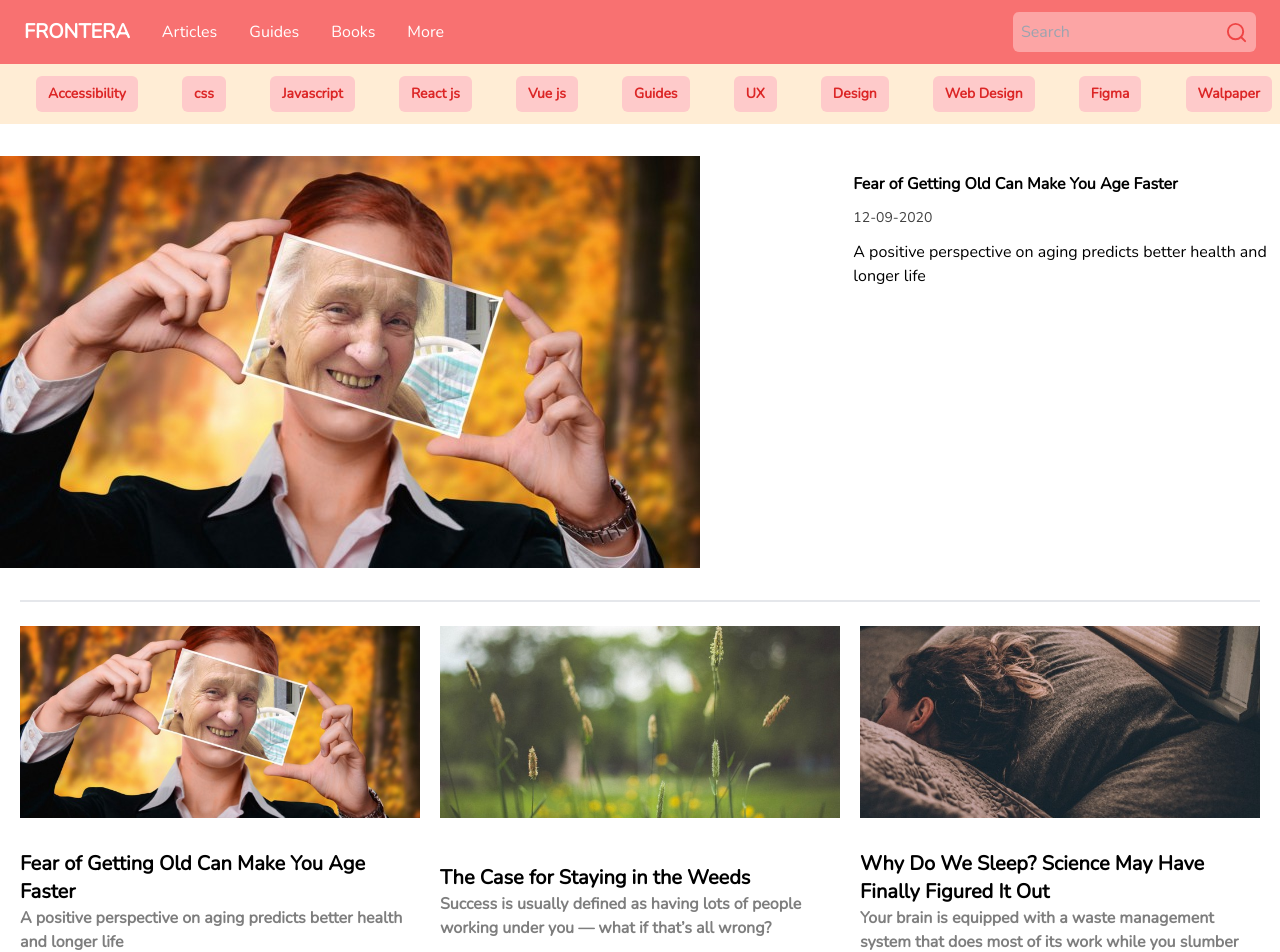
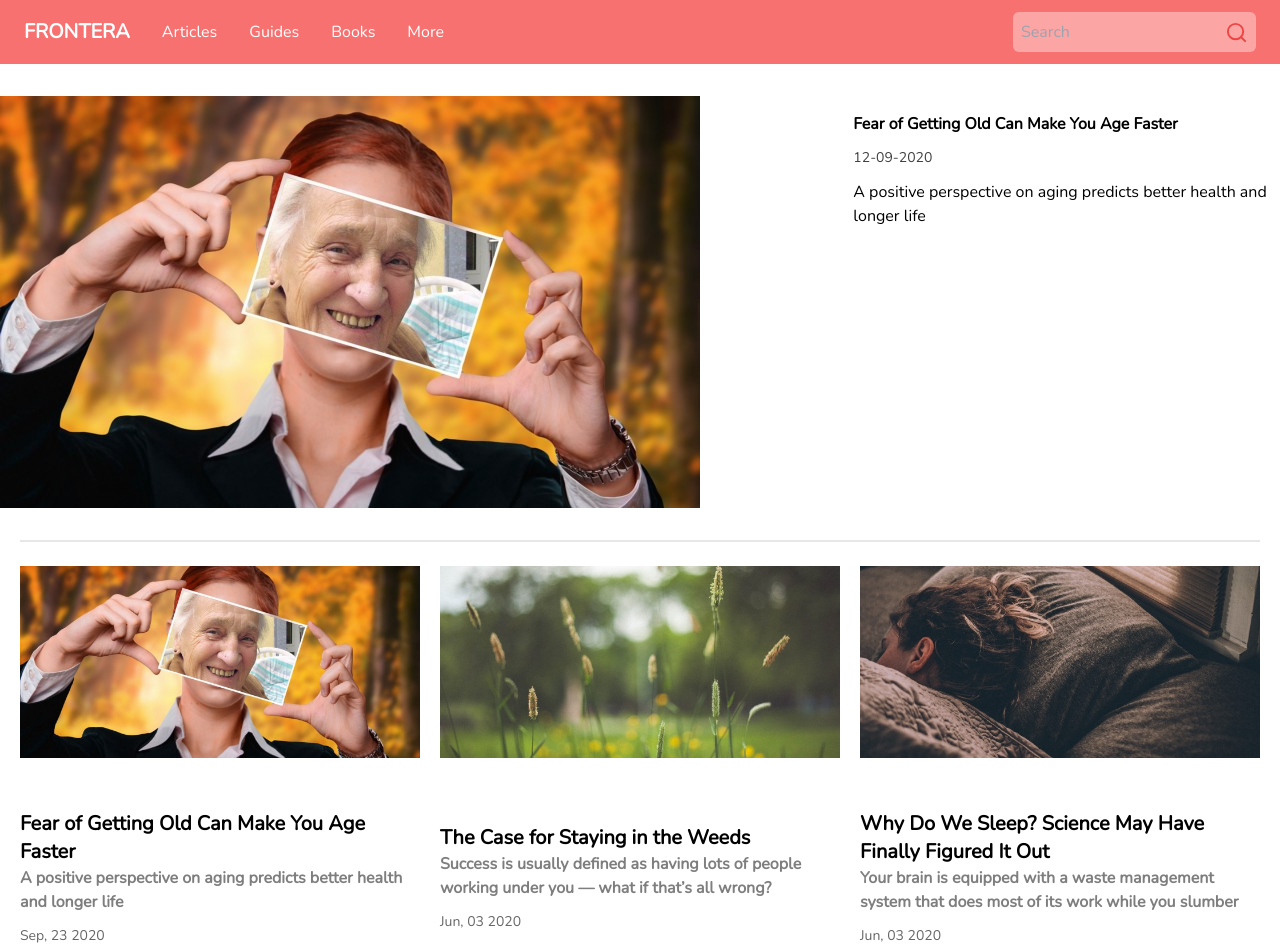
Before and after one commit to helkass/Frontera, a Next.js app: page /post in a window 1280 px wide. Shown: the top 952 px of the page. Built offline with nearby package versions, Linux system fonts and the light colour scheme.

Commit message:
delete categories and modified components

```diff
--- a/components/Blog.js
+++ b/components/Blog.js
@@ -27,7 +27,7 @@ export default function Blog() {
   ]);
 
   return (
-    <section className="container mx-auto min-h-max my-24">
+    <section id="blog" className="container mx-auto min-h-max my-24">
       <div className="text-center my-9 text-xl text-red-700 font-semibold">
         <p>My Blog</p>
       </div>
--- a/components/Contact.js
+++ b/components/Contact.js
@@ -1,6 +1,6 @@
 export default function Contact() {
   return (
-    <section className="container mx-auto relative">
+    <section id="contact" className="container mx-auto relative">
       <div className="mx-4 sm:mx-0 border-2 border-red-700 pt-12">
         <div className="uppercase text-2xl bg-black p-3 absolute -top-7 left-16">
           <p>contact me</p>
--- a/components/Header.js
+++ b/components/Header.js
@@ -50,7 +50,7 @@ export default function Header() {
           <ul className="flex flex-col mt-4 text-lg md:flex-row md:space-x-8 md:mt-0 md:text-sm md:font-medium">
             <li className="hover:scale-150">
               <a
-                href="#"
+                href="/"
                 className="block py-2 lg:pr-4 md:pr-2 lg:pl-3 md:pl-1"
                 aria-current="page"
               >
--- a/components/Works.js
+++ b/components/Works.js
@@ -30,7 +30,7 @@ export default function Works() {
   ]);
 
   return (
-    <section className="min-h-max relative">
+    <section id="works" className="min-h-max relative">
       <div className="container mx-auto">
         <div className="min-h-max">
           <h2 className="text-red-700 font-semibold text-center text-lg">
--- a/components/post/postCard.js
+++ b/components/post/postCard.js
@@ -23,9 +23,7 @@ export default function Card() {
             <div className="lg:mt-4 md:mt-3">
               <Link href="/post/1">
                 <a>
-                  <tittle className="font-bold text-xl mt-5">
-                    {post.tittle}
-                  </tittle>
+                  <p className="font-bold text-xl mt-5">{post.title}</p>
                 </a>
               </Link>
               <p className="opacity-50 font-bold mb-3">
--- a/components/post/postCategories.js
+++ /dev/null
@@ -1,31 +0,0 @@
-export const Categories = () => {
-  let items = [
-    { data: "Accessibility" },
-    { data: "css" },
-    { data: "Javascript" },
-    { data: "React js" },
-    { data: "Vue js" },
-    { data: "Guides" },
-    { data: "UX" },
-    { data: "Design" },
-    { data: "Web Design" },
-    { data: "Figma" },
-    { data: "Walpaper" },
-  ];
-
-  const listItem = items.map((d) => (
-    <li className="my-auto mr-2 mx-auto" key={d.name}>
-      <a
-        className="text-red-600 inline-block text-sm text-center bg-red-200 px-3 py-2 rounded-md hover:text-white hover:bg-red-500 font-bold"
-        href="#"
-      >
-        {d.data}
-      </a>
-    </li>
-  ));
-  return (
-    <div className="overflow-x-scroll whitespace-nowrap bg-orange-100">
-      <ul className="flex my-3">{listItem}</ul>
-    </div>
-  );
-};
--- a/components/post/postContent.js
+++ b/components/post/postContent.js
@@ -4,7 +4,7 @@ export const Content = () => {
   return (
     <div className="container mx-auto">
       <Features
-        tittle="Fear of Getting Old Can Make You Age Faster"
+        title="Fear of Getting Old Can Make You Age Faster"
         img="/assets/age-faster.jpeg"
         shortDescription="A positive perspective on aging predicts better health and longer life"
         date="12-09-2020"
--- a/components/post/postFeatures.js
+++ b/components/post/postFeatures.js
@@ -1,6 +1,6 @@
 import Link from "next/link";
 
-export const Features = ({ img, tittle, shortDescription, date }) => {
+export const Features = ({ img, title, shortDescription, date }) => {
   return (
     <div className="grid lg:grid-cols-6 lg:my-8 md:my-4 mx-4 lg:mx-0">
       <div className="lg:col-span-4 lg:min-h-56 lg:mr-6">
@@ -13,11 +13,11 @@ export const Features = ({ img, tittle, shortDescription, date }) => {
       <div className="lg:col-span-2 lg:min-h-56 my-4">
         <Link href="/posts">
           <a>
-            <h2 className="font-extrabold mb-1 lg:mb-3">{tittle}</h2>
+            <h2 className="font-extrabold mb-1 lg:mb-3">{title}</h2>
           </a>
         </Link>
         <p className="opacity-75 text-sm mb-2 lg:mb-3">{date}</p>
-        <tittle>{shortDescription}</tittle>
+        <p>{shortDescription}</p>
       </div>
     </div>
   );
--- a/pages/post/index.js
+++ b/pages/post/index.js
@@ -1,4 +1,3 @@
-import { Categories } from "../../components/post/postCategories";
 import { Content } from "../../components/post/postContent";
 import Card from "../../components/post/postCard";
 // import { Layout } from "../../components/post/postLayout";
@@ -12,7 +11,6 @@ export default function Post() {
       <Head>
         <title>Post &ndash; Frontera</title>
       </Head>
-      <Categories />
       <Content />
       <Card />
       <Footer />
--- a/utilities/posts.json
+++ b/utilities/posts.json
@@ -1,35 +1,35 @@
 [
   {
     "id": 1,
-    "tittle": "Fear of Getting Old Can Make You Age Faster",
+    "title": "Fear of Getting Old Can Make You Age Faster",
     "img": "/assets/age-faster.jpeg",
     "shortDescription": "A positive perspective on aging predicts better health and longer life",
     "date": "Sep, 23 2020"
   },
   {
     "id": 2,
-    "tittle": "The Case for Staying in the Weeds",
+    "title": "The Case for Staying in the Weeds",
     "img": "/assets/weeds.jpeg",
     "shortDescription": "Success is usually defined as having lots of people working under you — what if that’s all wrong?",
     "date": "Jun, 03 2020"
   },
   {
     "id": 3,
-    "tittle": "Why Do We Sleep? Science May Have Finally Figured It Out",
+    "title": "Why Do We Sleep? Science May Have Finally Figured It Out",
     "img": "/assets/sleep.jfif",
     "shortDescription": "Your brain is equipped with a waste management system that does most of its work while you slumber",
     "date": "Jun, 03 2020"
   },
   {
     "id": 4,
-    "tittle": "We Need to Follow John Lewis’ Example and Fight for Our Democracy",
+    "title": "We Need to Follow John Lewis’ Example and Fight for Our Democracy",
     "img": "/assets/john-lewi.jfif",
     "shortDescription": "“Now is the time for the U.S. Senate to do the right thing…Future generations are counting on us.”",
     "date": "Jun, 03 2020"
   },
   {
     "id": 5,
-    "tittle": "If You Do One Thing Today, Let It Be Getting New Lotion",
+    "title": "If You Do One Thing Today, Let It Be Getting New Lotion",
     "img": "assets/lotion.jpeg",
     "shortDescription": "Lotion is a small thing, but it makes a big impact",
     "date": "Jun, 03 2020",
@@ -39,7 +39,7 @@
   },
   {
     "id": 6,
-    "tittle": "Why is Empathy So Hard?",
+    "title": "Why is Empathy So Hard?",
     "img": "assets/emphaty.jpeg",
     "shortDescription": "Psychologists explain why people don’t want to care, while those most vulnerable to Covid plea that we would",
     "date": "Jun, 03 2020"
```
